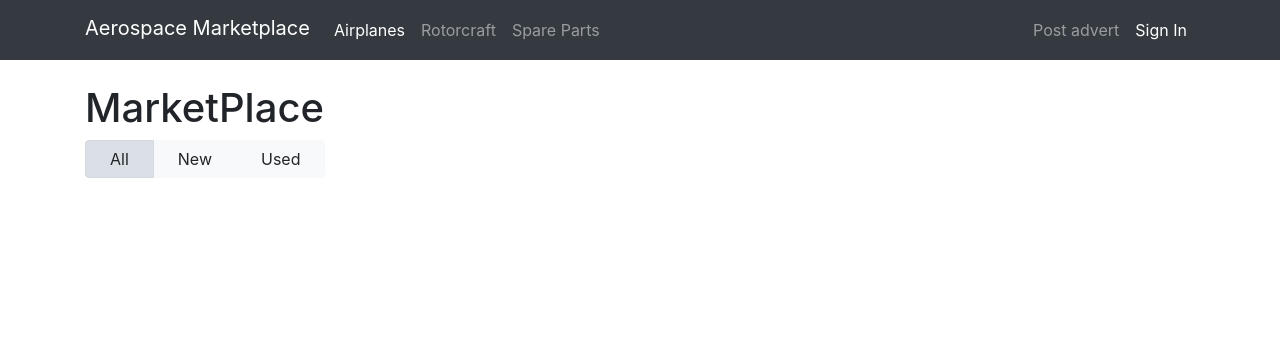
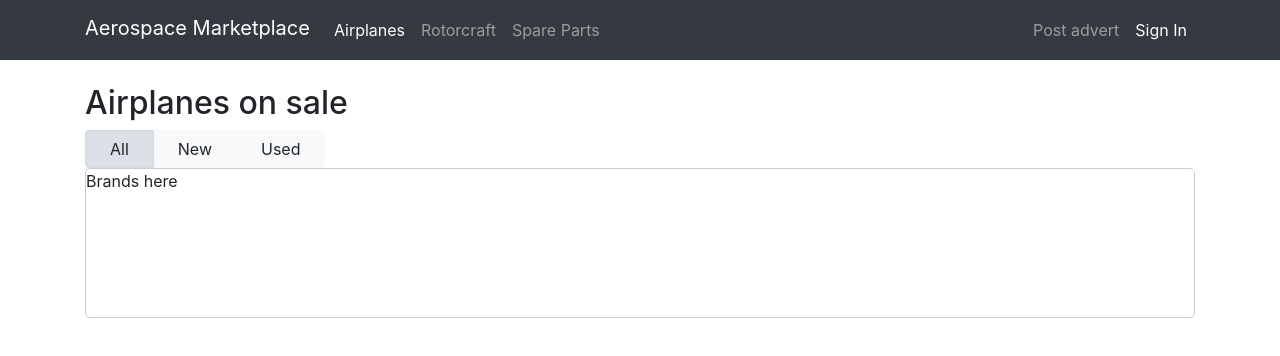
Before and after one commit to keXXpert/marketAerospace, a React (Create React App) app: page / in a window 1280 px wide. Shown: the top 356 px of the page. Built offline with nearby package versions, Linux system fonts and the light colour scheme.

Commit message:
homepage styling

```diff
--- a/src/components/Homepage/Homepage.tsx
+++ b/src/components/Homepage/Homepage.tsx
@@ -24,7 +24,7 @@ const Homepage = () => {
                     <input type="radio" name="options" id="option3" autoComplete="off" />Used
                 </label>
             </div> */}
-            <h1>MarketPlace</h1>
+            <h2>Airplanes on sale</h2>
             <div className="btn-group" role="group" aria-label="Basic example">
                 <button type="button"
                     className={classNames('btn btn-light pl-4 pr-4', {active: newUsedToggle === 'all'})}
@@ -36,6 +36,7 @@ const Homepage = () => {
                     className={classNames('btn btn-light pl-4 pr-4', {active: newUsedToggle === 'used'})}
                     onClick={()=> setNewUsed('used')}>Used</button>
             </div>
+            <div style={{border: '1px solid #ccc', borderRadius: '5px', height:'150px'}}>Brands here</div>
 
         </div>
     )
```
Also changed, not shown: src/api/api.js (added).
